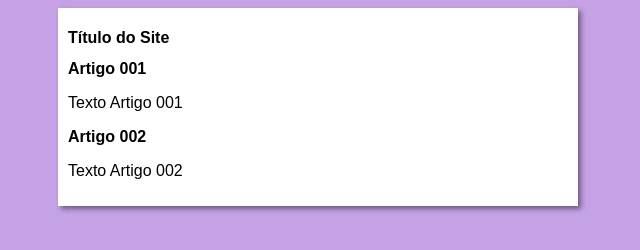
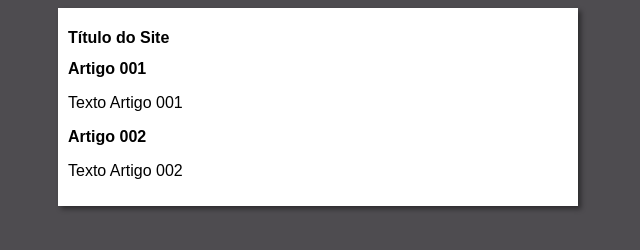
Before and after one commit to Dani-Uehara/projeto-site, a plain HTML site: page index.html in a window 1280 px wide. Shown: the whole page, without its empty margins (322-962 px from the left). Drawn offline with Linux system fonts and the light colour scheme.

Commit message:
cor de fundo

```diff
--- a/estilos/statyle.css
+++ b/estilos/statyle.css
@@ -4,7 +4,7 @@
 }
 
 body {
-    background-color: rgb(196, 162, 229);
+    background-color: rgb(78, 76, 80);
 }
 
 main{
```
